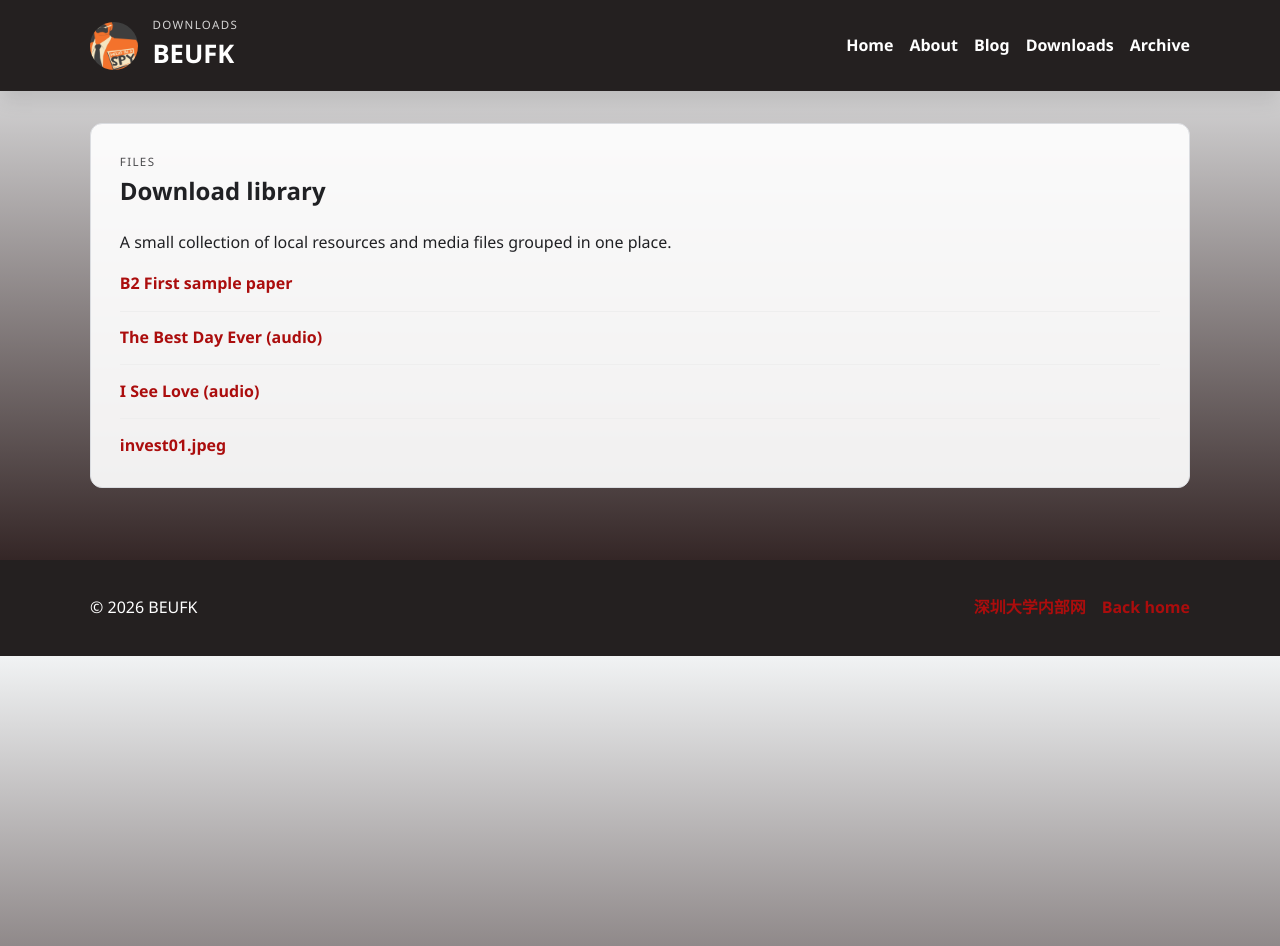
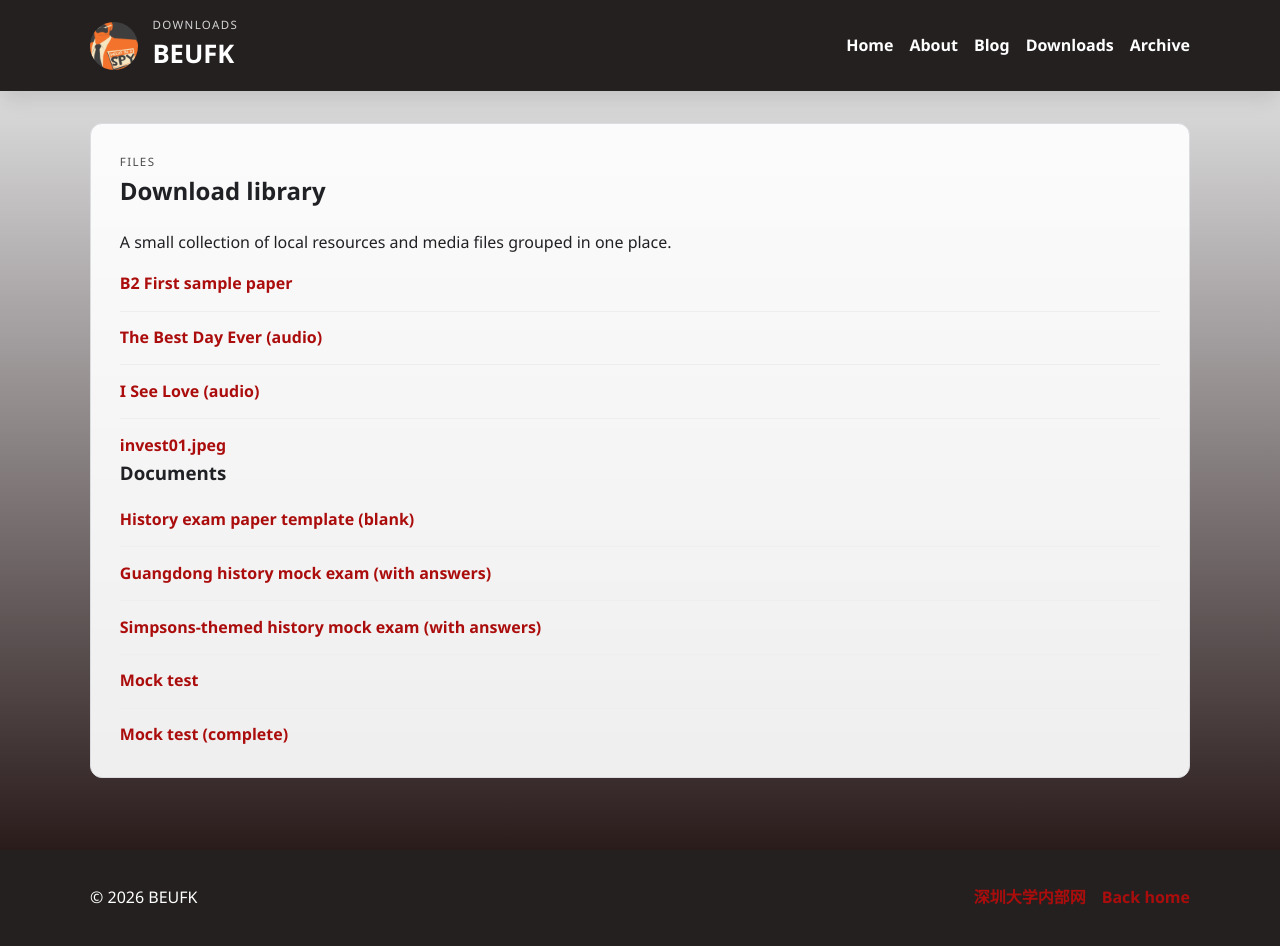
Before and after one commit to unknownpioneer/unknownpioneer.github.io, a Jekyll site: the page pages/downloads.html, which Jekyll copies as it is, in a window 1280 px wide. Built offline with Jekyll 4.4.1, drawn with Linux system fonts in a browser that asks for light colours; before the commit the page ends 900 px from its top, so only the background shows below that.

Commit message:
Add the exam paper documents to the downloads page
Lists the five docx files already in disk/: three Chinese history exam papers and templates, plus two mock tests. Filenames are percent-encoded so the CJK names resolve on GitHub Pages.

```diff
--- a/pages/downloads.html
+++ b/pages/downloads.html
@@ -54,6 +54,15 @@
           <li><a href="../disk/I%20See%20Love%20(From%20Hotel%20Transylvania%203).m4a">I See Love (audio)</a></li>
           <li><a href="../disk/invest01.jpeg">invest01.jpeg</a></li>
         </ul>
+
+        <h3>Documents</h3>
+        <ul class="download-list">
+          <li><a href="../disk/%E9%AB%98%E8%80%83%E5%8E%86%E5%8F%B2%E8%AF%95%E5%8D%B7%E6%A8%A1%E6%9D%BF%EF%BC%88%E7%A9%BA%E7%99%BD%E6%A8%A1%E6%9D%BF%EF%BC%89.docx">History exam paper template (blank)</a></li>
+          <li><a href="../disk/%E5%B9%BF%E4%B8%9C%E7%9C%81%E9%AB%98%E8%80%83%E5%8E%86%E5%8F%B2%E6%A8%A1%E6%8B%9F%E8%AF%95%E5%8D%B7%EF%BC%88%E5%90%AB%E7%AD%94%E6%A1%88%EF%BC%89.docx">Guangdong history mock exam (with answers)</a></li>
+          <li><a href="../disk/%E8%BE%9B%E6%99%AE%E6%A3%AE%E4%B8%80%E5%AE%B6%E4%B8%BB%E9%A2%98%E9%AB%98%E8%80%83%E5%8E%86%E5%8F%B2%E6%A8%A1%E6%8B%9F%E5%8D%B7%EF%BC%88%E5%90%AB%E7%AD%94%E6%A1%88%EF%BC%89.docx">Simpsons-themed history mock exam (with answers)</a></li>
+          <li><a href="../disk/MOCK%20TEST.docx">Mock test</a></li>
+          <li><a href="../disk/MOCK%20TEST%20(complete).docx">Mock test (complete)</a></li>
+        </ul>
       </section>
     </main>
 
```
